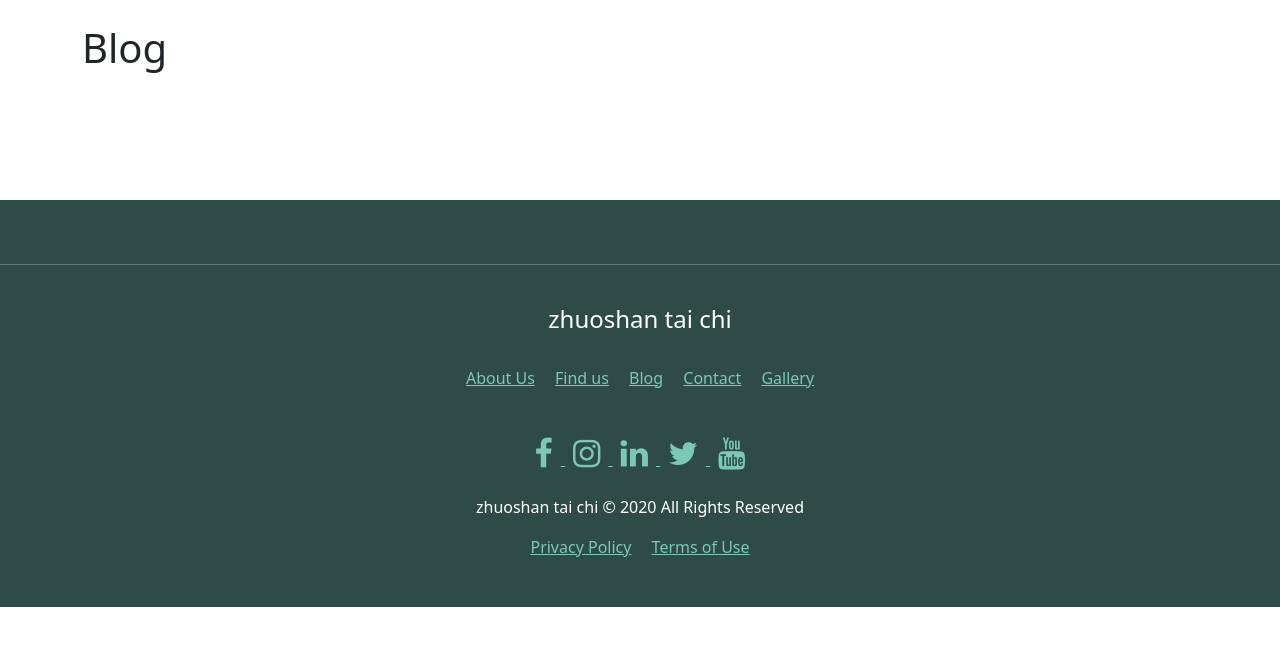
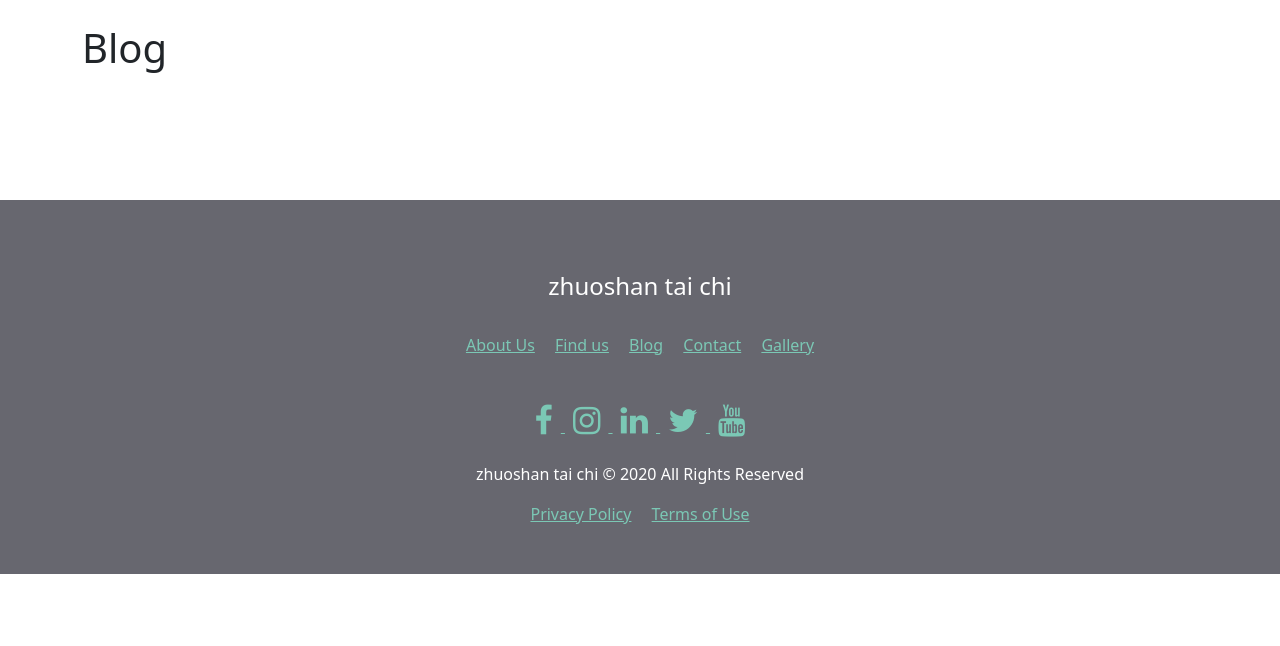
Before and after one commit to thatosmk/zhuoshan-taichi, a Rails app: page /posts in a window 1280 px wide. Shown: the part 134-780 px from the top of the page. Run offline with Rails 7, Linux system fonts and the light colour scheme; data comes from the database, SQL or seed files in the repository; data that the repository does not hold is empty; style sheets or scripts are compiled from the project's sources; some libraries are stand-ins or nearby versions.

Commit message:
adds paddings and adjusts readability

```diff
--- /dev/null
+++ b/app/assets/stylesheets/_mixins.scss
@@ -0,0 +1,28 @@
+/* mixins */
+/*
+ * author: Thato Semoko
+ * date: 16 March 2020
+ * ref: https://uxplanet.org/common-webpage-design-mistakes-59eed9831bd7
+ */
+@mixin landing_div($color) {
+    padding-top: 130px;
+    padding-bottom: 130px;
+    background-color: $color;
+    position: relative;
+    min-height: calc(260px + 50vh);
+}
+
+@mixin landing_h1($color){
+    padding-top: 80px;
+    font-size: 72px;
+}
+@mixin landing_h2($color){
+    font-size: 46px;
+}
+@mixin landing_h3($color){
+    font-size: 26px;
+}
+@mixin landing_p($color){
+    padding-top: 50px;
+    font-size: 24px;
+}
--- a/app/assets/stylesheets/application.scss
+++ b/app/assets/stylesheets/application.scss
@@ -18,6 +18,7 @@
 @import "site";
 @import "dashboard";
 @import "simple_calendar";
+@import "mixins";
 //@import "flash";
 
 body
@@ -64,7 +65,7 @@ body
 .h-01
 {
     background-color: #fff;
-    min-height: 45vh;
+    min-height: 75vh;
 
     h1
     {
@@ -73,6 +74,5 @@ body
 }
 footer
 {
-    background-color: $dark;
-    color: $white;
+    background-color: #67676f;
 }
--- a/app/assets/stylesheets/site.scss
+++ b/app/assets/stylesheets/site.scss
@@ -1,21 +1,93 @@
 // Place all the styles related to the site controller here.
 // They will automatically be included in application.css.
 // You can use Sass (SCSS) here: http://sass-lang.com/
-$primary: #7BC8B5;
-$secondary: #609e8e;
-$light: #add6cc;
-$dark: #2e4c45;
+@import "variables";
+@import "mixins";
 
+.reviews
+{
+    @include landing_div(#fff);
+    h2
+    {
+        @include landing_h2(#000);
+    }
+}
+
+.grounded
+{
+    @include landing_div(#f2f2f2);
+    h2
+    {
+        @include landing_h2(#000);
+        padding-top: 130px;
+    }
+}
 .members
 {
-    background-image: url("tiny_graphic_background.png");
-    background-repeat: no-repeat;
-    background-position: center center;
+    background-color: #fff;
+    //background-image: url("tiny_graphic_background.png");
+    //background-repeat: no-repeat;
+    //background-position: center center;
+    h2
+    {
+        @include landing_h2(#000);
+    }
+    .costs
+    {
+        padding-top: 80px;
+
+        h3
+        {
+            @include landing_h3(#000);
+        }
+    }
+}
+.venue
+{
+    @include landing_div(#f2f2f2);
+    h2
+    {
+        @include landing_h2(#000);
+        padding-top: 30px;
+    }
+    h3
+    {
+        @include landing_h3(#000);
+    }
+    p
+    {
+        @include landing_p(#000);
+        padding-top: 20px;
+    }
 }
 
+.coach
+{
+    @include landing_div(#fff);
+    h2
+    {
+        @include landing_h2(#000);
+        padding-top: 30px;
+    }
+}
 .socials
 {
-    min-height: 60vh;
+    @include landing_div(#f2f2f2);
+    h2
+    {
+        @include landing_h2(#000);
+        padding-top: 30px;
+    }
+}
+.contact
+{
+    @include landing_div(#fff);
+    h2
+    {
+        @include landing_h2(#000);
+        padding-top: 80px;
+    }
+    @include landing_p(#000);
 }
 .reel
 {
--- a/app/views/layouts/_footer.html.erb
+++ b/app/views/layouts/_footer.html.erb
@@ -1,5 +1,4 @@
 <footer class="py-5 footer">
-  <hr />
   <div class="text-center">
     <h4 class="py-4 text-white">zhuoshan tai chi</h4>
     <%= link_to "About Us" ,about_path,  class: "mx-2"%>
--- a/app/views/layouts/application.html.erb
+++ b/app/views/layouts/application.html.erb
@@ -1,9 +1,19 @@
 <!DOCTYPE html>
 <html>
   <head>
-    <title> <%= content_for?(:title) ? yield(:title) : 'Tai Chi at UCT' %> | UCT Martial Arts</title>
+    <title> <%= content_for?(:title) ? yield(:title) : 'Find & Become Your Best Yourself' %> | Tai Chi</title>
     <%= csrf_meta_tags %>
     <%= csp_meta_tag %>
+
+    <!-- Global site tag (gtag.js) - Google Analytics -->
+    <script async src="https://www.googletagmanager.com/gtag/js?id=UA-91400897-5"></script>
+  <script>
+  window.dataLayer = window.dataLayer || [];
+  function gtag(){dataLayer.push(arguments);}
+  gtag('js', new Date());
+
+  gtag('config', 'UA-91400897-5');
+  </script>
 
     <meta name='description' content='<%= yield_meta_tag(:description, 'UCT Martial Arts | Tai Chi') %>' />
     <meta name='keywords' content='<%= yield_meta_tag(:keywords, 'relax,breathing,UCT sports, anxiety, balance, cape town') %>' />
```
Also changed, not shown: app/views/site/index.html.erb (+88 -89 lines), app/assets/images/beach_day.jpeg (added), app/assets/images/club_fun.jpg (added), app/assets/images/club_out.jpg (added), app/assets/images/taichi_camp.jpg (added), app/assets/images/taichi_formal_1.jpg (added), app/assets/images/wear_club.jpg (added), app/assets/images/wear_taichi.jpeg (added).
